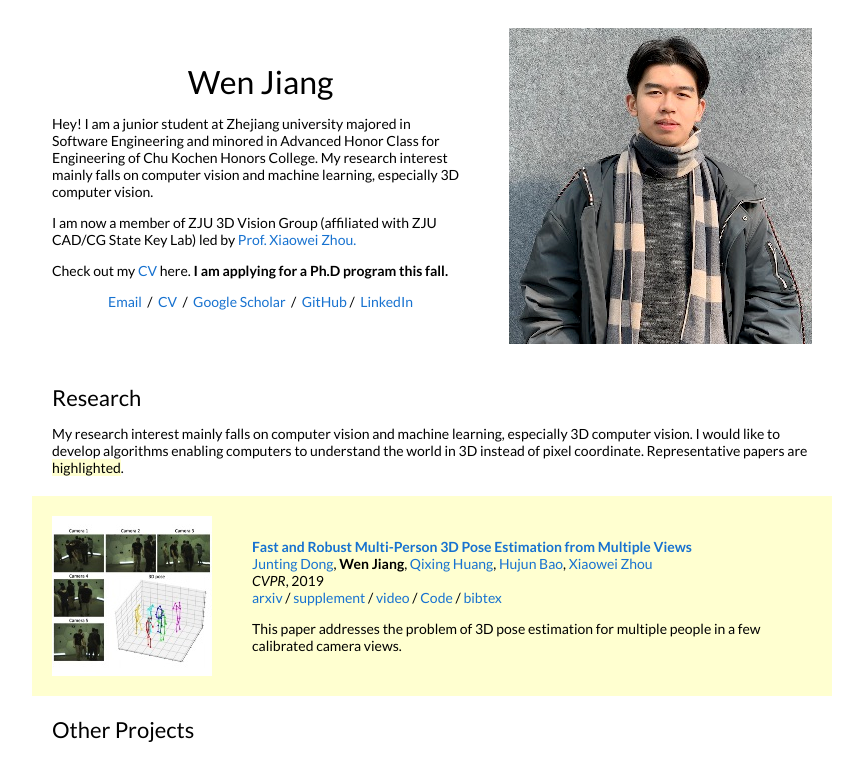
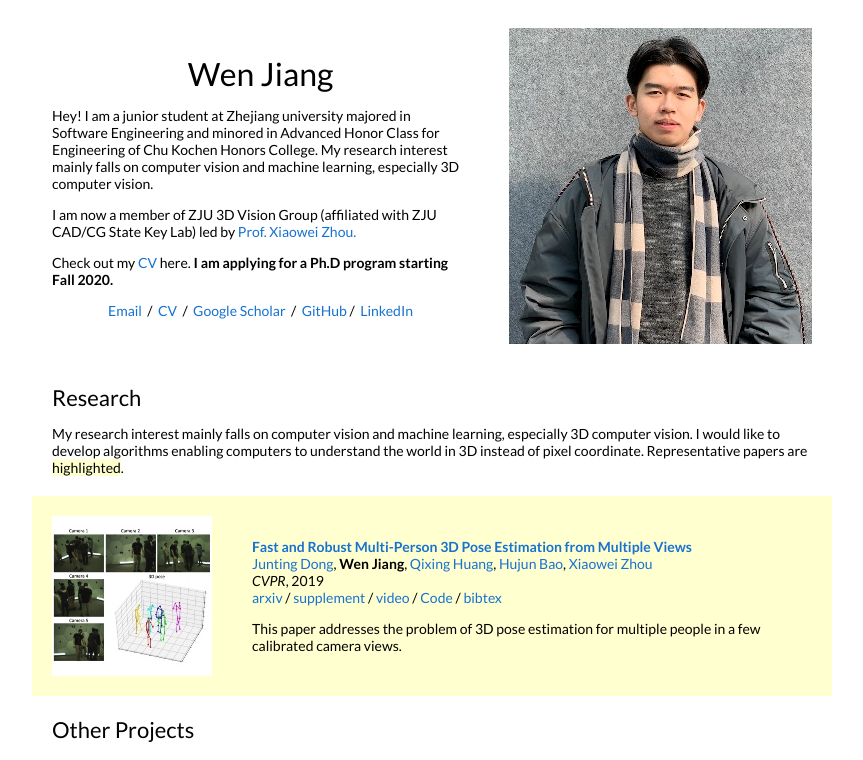
Before and after one commit to JiangWenPL/jiangwenpl.github.io, a plain HTML site: page index.html in a window 1280 px wide. Shown: the top 760 px of the page, without its empty margins (208-1071 px from the left). Drawn offline with Linux system fonts and the light colour scheme.

Commit message:
Update start year

```diff
--- a/index.html
+++ b/index.html
@@ -46,7 +46,7 @@
                         </p>
                         <p>
                             Check out my <a href="data/WenJiang-CV.pdf">CV</a> here. <b>I am applying for a Ph.D program
-                            this fall.</b>
+                            starting Fall 2020.</b>
                         </p>
                         <p align=center>
                             <a href="mailto:wenjiang@zju.edu.cn">Email</a> &nbsp/&nbsp
```
